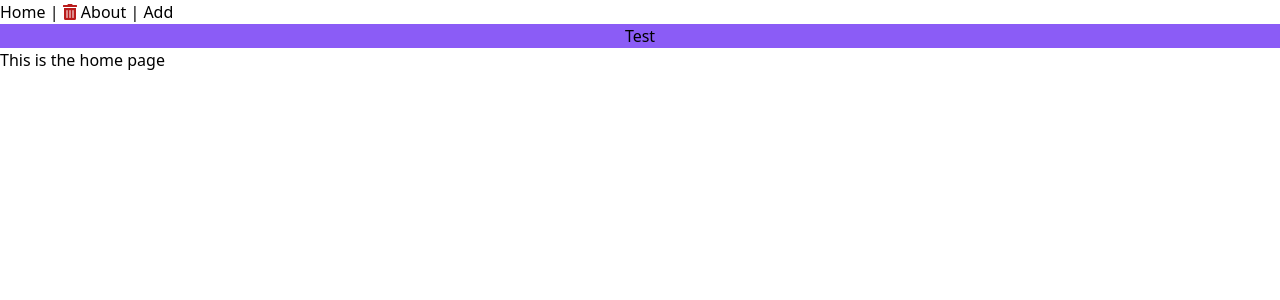
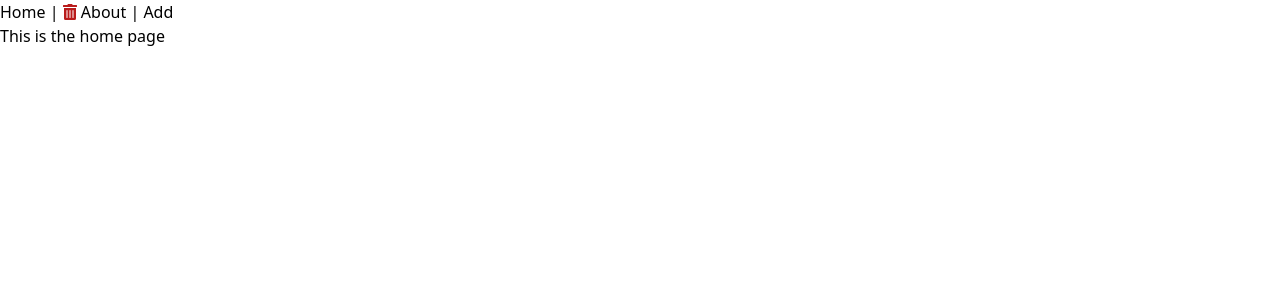
Before and after one commit to Michael-Gibbons/private-library-indexer-VKNS-stack, a Vue app: page / in a window 1280 px wide. Shown: the top 300 px of the page. Built offline with nearby package versions, Linux system fonts and the light colour scheme.

Commit message:
Removed tailwind test

```diff
--- a/src/App.vue
+++ b/src/App.vue
@@ -7,9 +7,6 @@
     </router-link> |
     <router-link to="/add">Add</router-link>
   </div>
-  <div class="bg-purple-500 text-black text-center">
-    Test
-  </div>
   <router-view/>
 </template>
 
```
Also changed, not shown: 1 other file (tests, documents, lock files or other folders).
